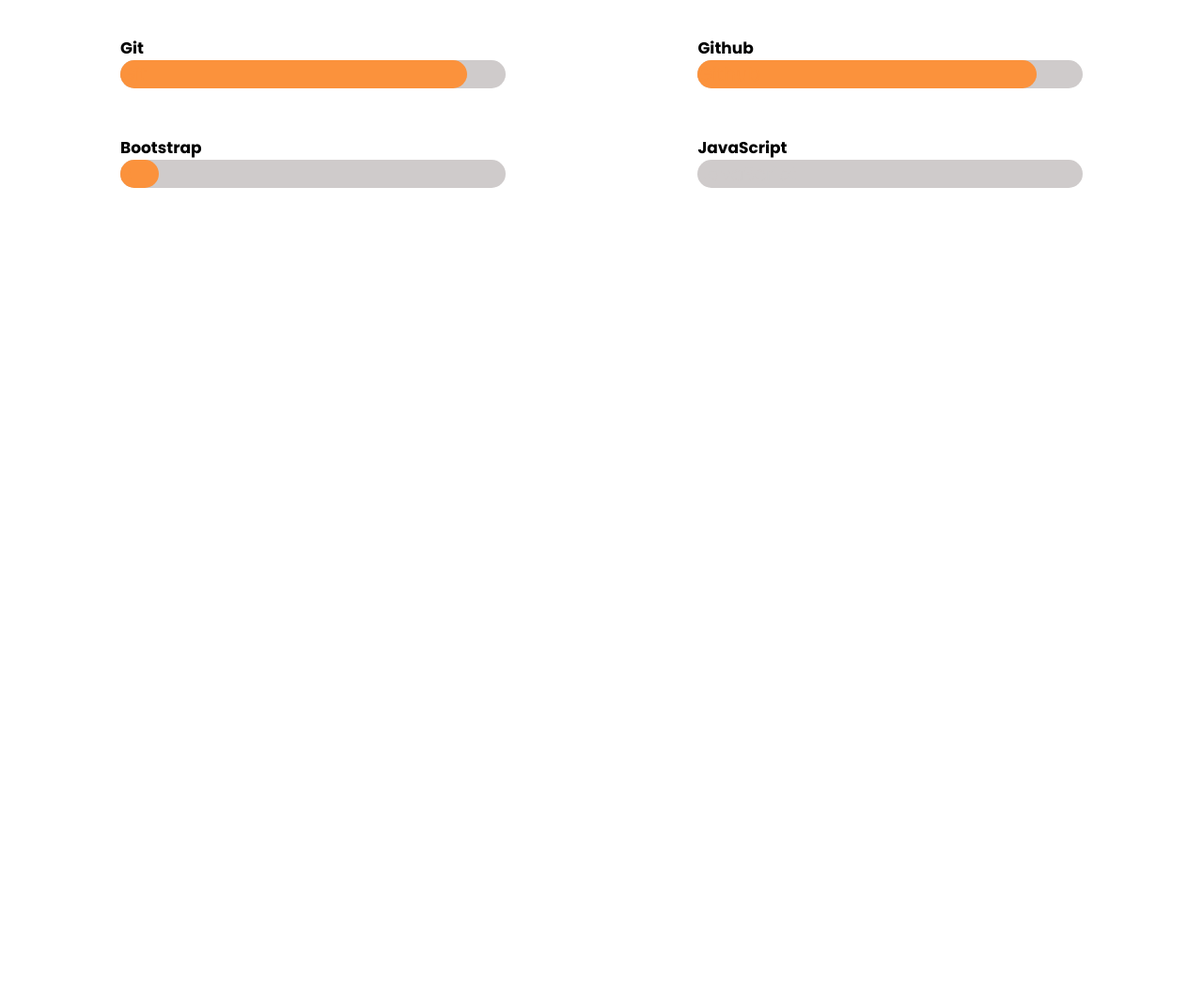
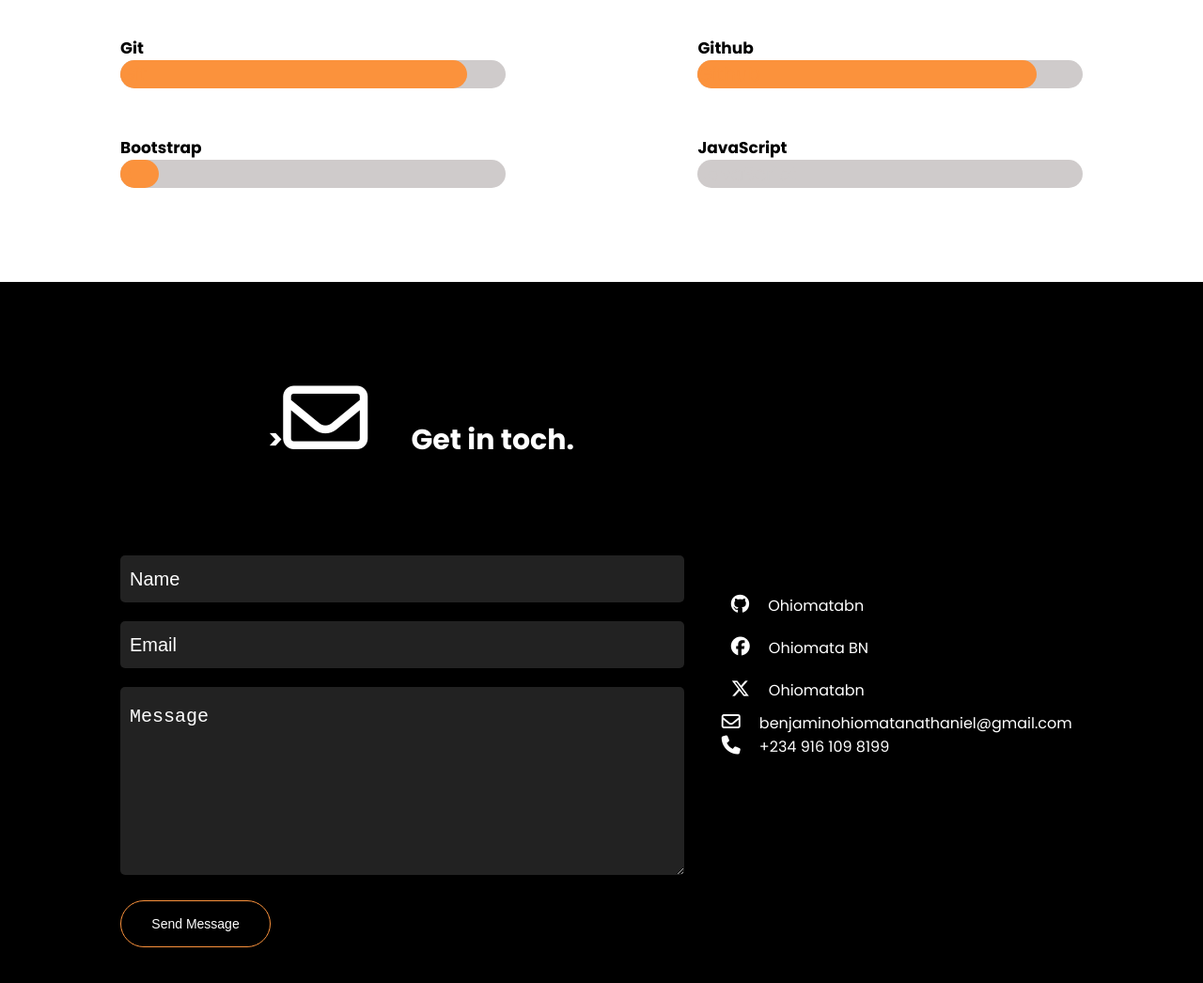
Before and after one commit to Ohiomatabn/ohiomata.com, a plain HTML site: page index.html in a window 1280 px wide. Shown: the part 1696-2742 px from the top of the page at 94% size. Before the commit the page ends 1996 px from the top, so only its background shows below. Drawn offline with Linux system fonts and the light colour scheme.

Commit message:
Add and style the contact section of the page

```diff
--- a/index.html
+++ b/index.html
@@ -110,5 +110,77 @@
         </flex>
       </div>
     </div>
+
+    <!--contacts-->
+    <div class="contact-2">
+      <div class="container">
+        <div class="flex">
+          <div class="col">
+            <h2>><i class="fa-regular fa-envelope fa-3x"></i> Get in toch.</h2>
+            <form
+              name="contact"
+              method="post"
+              data-netlify="true"
+              netlify-honeypot="bot-field"
+            >
+              <input type="hidden" name="form-name" value="contact" />
+              <p class="hidden">
+                <label for=""
+                  >Don't fill this out if you're human: <input name="bot-field"
+                /></label>
+              </p>
+
+              <input
+                type="text"
+                name="name"
+                id="name"
+                placeholder="Name"
+                required
+              />
+              <br />
+              <input
+                type="email"
+                name="email"
+                id="email"
+                placeholder="Email"
+                required
+              />
+              <br />
+              <textarea
+                name="message"
+                id="message "
+                placeholder="Message"
+                required
+                cols="50"
+                rows="10"
+              ></textarea>
+              <br />
+              <input type="submit" value="Send Message" class="btnn button" />
+            </form>
+          </div>
+
+          <div class="col">
+            <a href="https://github.com/Ohiomatabn" class="pd-3"
+              ><i class="fa-brands fa-github"></i>Ohiomatabn</a
+            >
+            <br />
+            <a href="https://web.facebook.com/Ohiomatabn/" class="pd-3"
+              ><i class="fa-brands fa-facebook"></i>Ohiomata BN</a
+            >
+            <br />
+            <a href="#" class="pd-3"
+              ><i class="fa-brands fa-x-twitter"></i>Ohiomatabn</a
+            ><br />
+            <a href="mailto:benjaminohiomatanathaniel@gmail.com"
+              ><i class="fa-regular fa-envelope"></i
+              >benjaminohiomatanathaniel@gmail.com</a
+            >
+            <a href="tel:+234-916-109-8199"
+              ><i class="fa-solid fa-phone"></i>+234 916 109 8199</a
+            >
+          </div>
+        </div>
+      </div>
+    </div>
   </body>
 </html>
--- a/style.css
+++ b/style.css
@@ -55,6 +55,10 @@
     display: inline-block;
 }
 
+.hidden{
+    visibility: hidden;
+}
+
 .flex{
     display: flex;
     justify-content: space-between;
@@ -92,12 +96,12 @@
     font-size: 14px;
     border: 1px solid var(--secondary-color);
     padding: 10px 20px;
-    border-radius: 20px;
+    border-radius: 50px;
 }
 
 .btnn{
     border-color: var(--asset-color);
-    margin-right: 20px;
+    margin-right: 50px;
 }
 
 /*hero section*/
@@ -182,3 +186,49 @@
 .skills h5{
     font-size: 17px;
 }
+
+/*contact*/
+.contact-2{
+    background-color: var(--primary-color);
+    padding: 100px 0;
+}
+
+input, textarea{
+    width: 600px;
+    height: 50px;
+    background-color: #222;
+    color: var(--secondary-color);
+    outline: none;
+    border: none;
+    border-radius: 5px;
+    margin-bottom: 20px;
+    padding: 20px 10px;
+    font-size: 20px;
+}
+
+textarea{
+    height: 200px;
+}
+
+input::placeholder, textarea::placeholder{
+    color: var(--secondary-color);
+    background-color: #222;
+}
+
+input:focus{
+    outline: none;
+}
+
+input.btnn{
+    width: 160px;
+    background-color: transparent;
+    cursor: pointer;
+}
+
+h2 i{
+    padding-right: 40px;
+}
+
+.col a i{
+    padding-right: 20px;
+}
```
